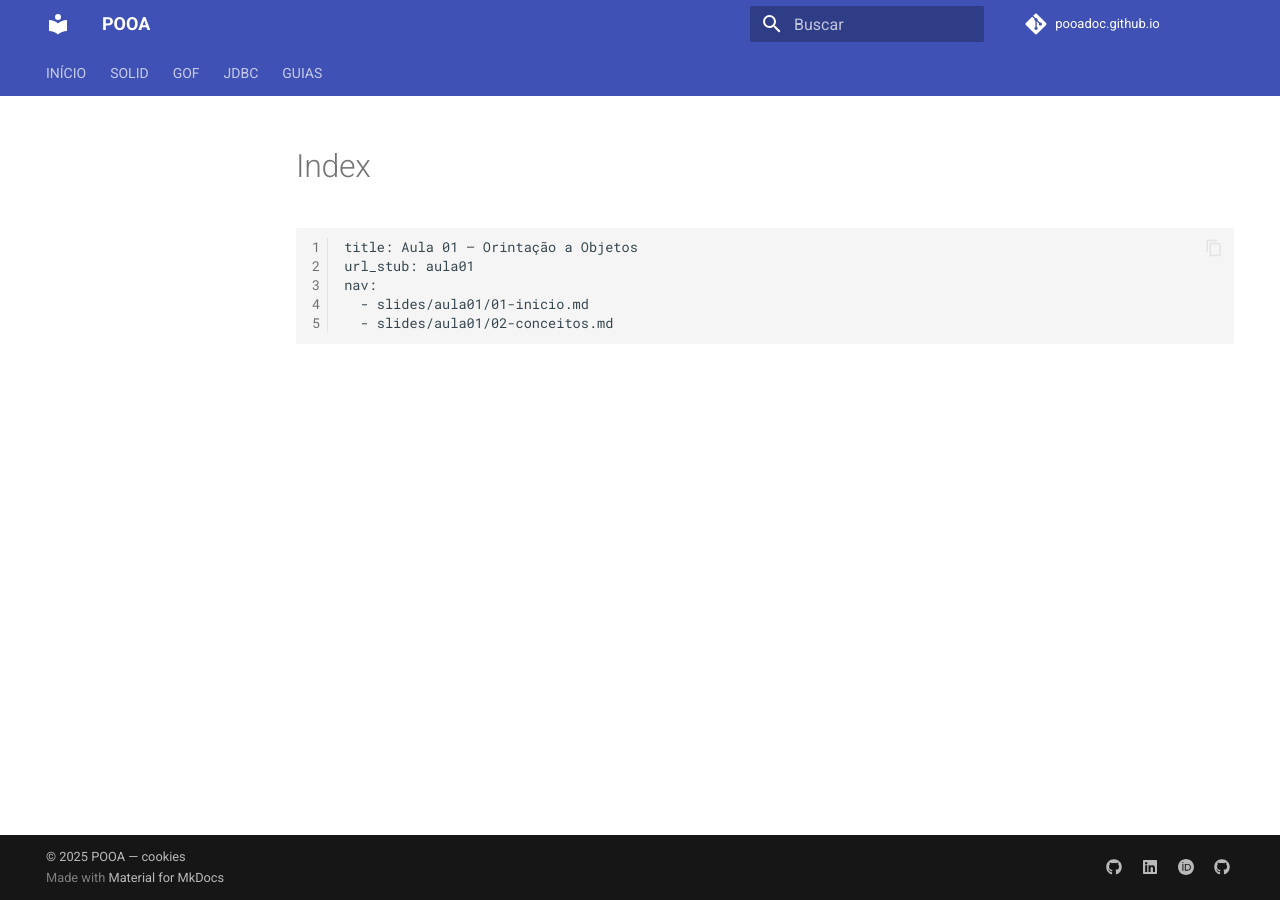
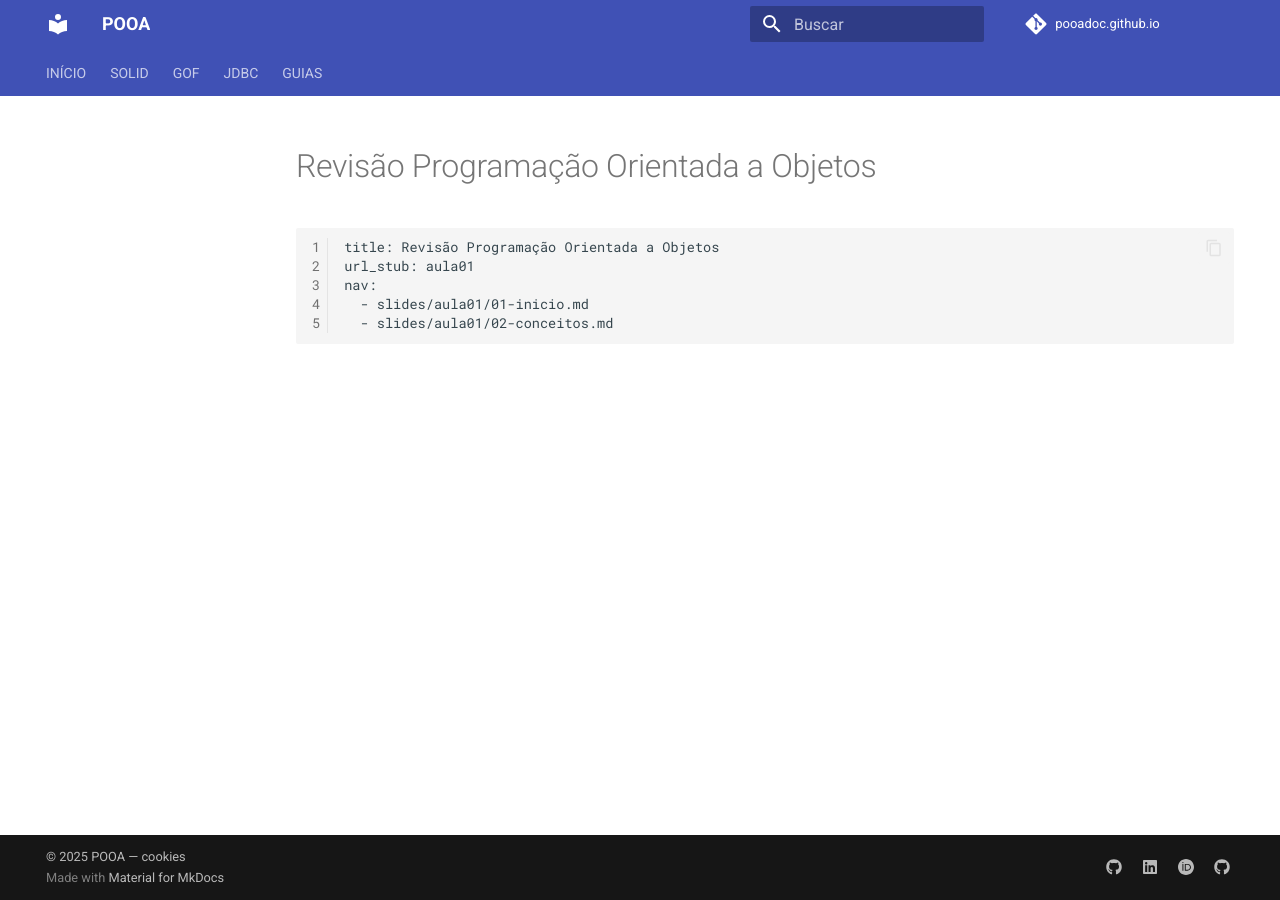
Before and after one commit to pooadoc/pooadoc.github.io, an MkDocs documentation site: the page built from docs/slides/aula01/index.md, in a window 1280 px wide. Built offline with MkDocs 1.6.1 and Material for MkDocs 9.7.7, drawn with Linux system fonts in a browser that asks for light colours; plug-ins that fetch from the network failed and are left out; comment, search, counter and statistics services are not loaded.

Commit message:
Update slide titles for object-oriented programming

````diff
--- a/docs/slides/aula01/index.md
+++ b/docs/slides/aula01/index.md
@@ -1,8 +1,8 @@
 ---
-title: Revisão: Orientação a Objetos
+title: Revisão Programação Orientada a Objetos
 ---
 ```slides
-title: Aula 01 — Orintação a Objetos
+title: Revisão Programação Orientada a Objetos
 url_stub: aula01
 nav:
   - slides/aula01/01-inicio.md
````
